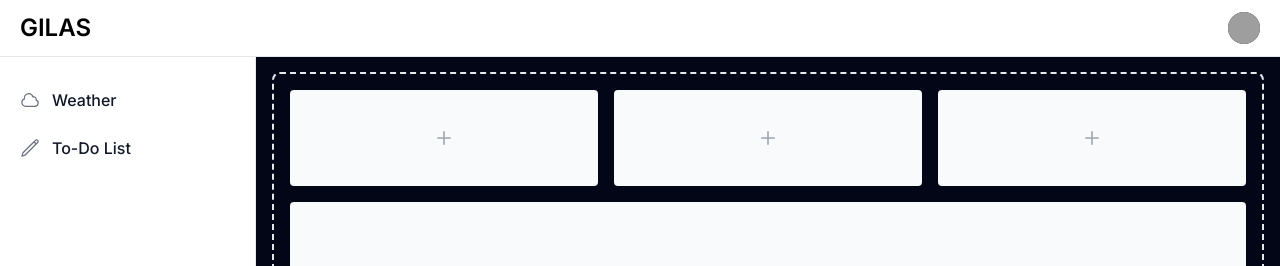
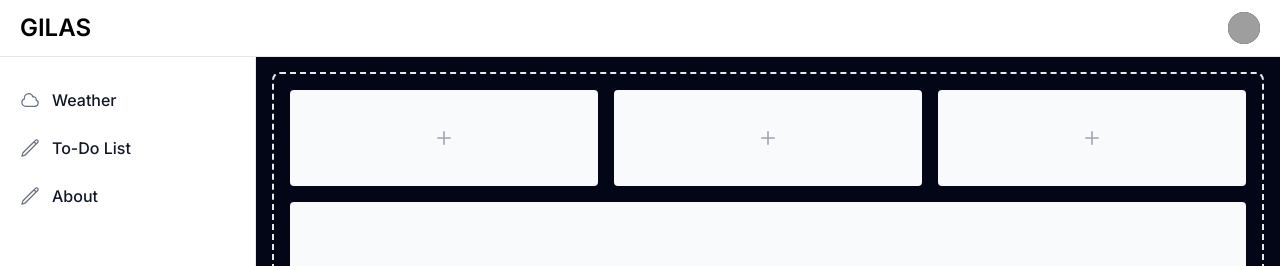
Before and after one commit to anthony040190/sait-sadt-web-project, a Next.js app: page / in a window 1280 px wide. Shown: the top 266 px of the page. Built offline with nearby package versions, Linux system fonts and the light colour scheme; grey boxes are pictures that could not be loaded.

Commit message:
Update sidebar.js

```diff
--- a/app/sidebar/sidebar.js
+++ b/app/sidebar/sidebar.js
@@ -73,6 +73,15 @@ export default function Sidebar() {
                             <path strokeLinecap="round" strokeLinejoin="round" d="M16.862 4.487l1.687-1.688a1.875 1.875 0 112.652 2.652L6.832 19.82a4.5 4.5 0 01-1.897 1.13l-2.685.8.8-2.685a4.5 4.5 0 011.13-1.897L16.863 4.487zm0 0L19.5 7.125" />
                         </svg>
                          <span className="flex-1 ms-3 whitespace-nowrap">To-Do List</span>
+                        </a>
+                    </li>
+
+                    <li>
+                        <a href="#" className="flex items-center p-2 text-gray-900 rounded-lg dark:text-white hover:bg-gray-100 dark:hover:bg-gray-700 group">
+                        <svg xmlns="http://www.w3.org/2000/svg" fill="none"  strokeWidth={1.5} stroke="currentColor" className="w-5 h-5 text-gray-500 transition duration-75 dark:text-gray-400 group-hover:text-gray-900 dark:group-hover:text-white" aria-hidden="true" viewBox="0 0 24 24">
+                            <path strokeLinecap="round" strokeLinejoin="round" d="M16.862 4.487l1.687-1.688a1.875 1.875 0 112.652 2.652L6.832 19.82a4.5 4.5 0 01-1.897 1.13l-2.685.8.8-2.685a4.5 4.5 0 011.13-1.897L16.863 4.487zm0 0L19.5 7.125" />
+                        </svg>
+                         <span className="flex-1 ms-3">About</span>
                         </a>
                     </li>
                 </ul>
```
